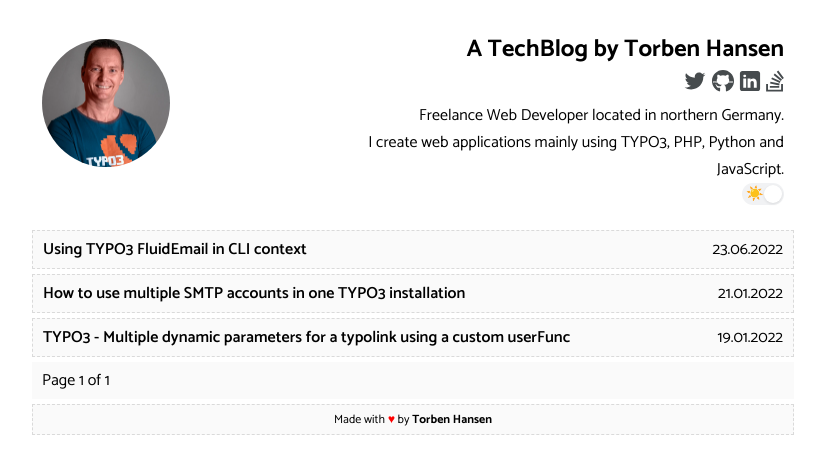
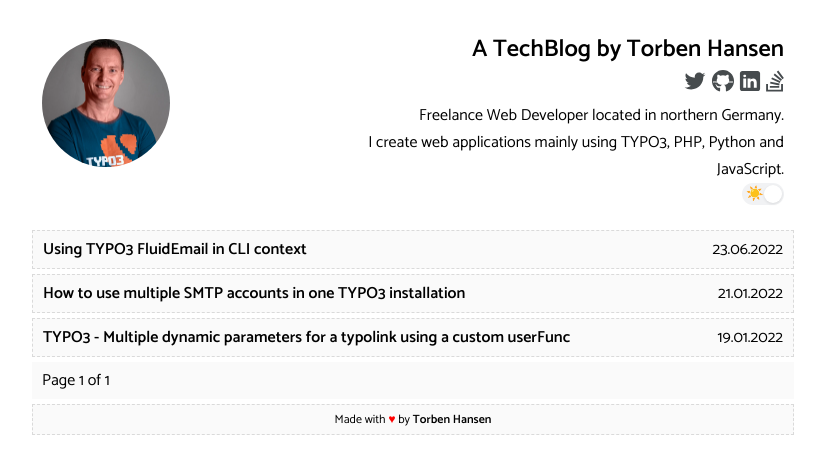
Before and after one commit to derhansen/derhansen.github.io, a Jekyll site: the page built from index.html, in a window 1280 px wide. Shown: the top 474 px of the page, without its empty margins (227-1052 px from the left). Built offline with Jekyll 4.4.1, drawn with Linux system fonts in a browser that asks for light colours; the list of posts is cut into pages by our own code; comment, search, counter and statistics services are not loaded.

Commit message:
Serve Google Webfonts locally

```diff
--- a/_config.yml
+++ b/_config.yml
@@ -32,6 +32,9 @@
   input: GFM
   syntax_highlighter: rouge
 
+webrick:
+  headers:
+    Access-Control-Allow-Origin: "*"
 
 exclude:
   - .jekyll-cache
--- a/assets/css/style.css
+++ b/assets/css/style.css
@@ -1,4 +1,43 @@
-@import url('https://fonts.googleapis.com/css?family=Catamaran:400,500,600,700&subset=latin-ext');
+/* catamaran-regular - latin-ext */
+@font-face {
+  font-family: 'Catamaran';
+  font-style: normal;
+  font-weight: 400;
+  src: url('../fonts/catamaran-v15-latin-ext-regular.eot'); /* IE9 Compat Modes */
+  src: local(''),
+  url('../fonts/catamaran-v15-latin-ext-regular.eot?#iefix') format('embedded-opentype'), /* IE6-IE8 */
+  url('../fonts/catamaran-v15-latin-ext-regular.woff2') format('woff2'), /* Super Modern Browsers */
+  url('../fonts/catamaran-v15-latin-ext-regular.woff') format('woff'), /* Modern Browsers */
+  url('../fonts/catamaran-v15-latin-ext-regular.ttf') format('truetype'), /* Safari, Android, iOS */
+  url('../fonts/catamaran-v15-latin-ext-regular.svg#Catamaran') format('svg'); /* Legacy iOS */
+}
+/* catamaran-500 - latin-ext */
+@font-face {
+  font-family: 'Catamaran';
+  font-style: normal;
+  font-weight: 500;
+  src: url('../fonts/catamaran-v15-latin-ext-500.eot'); /* IE9 Compat Modes */
+  src: local(''),
+  url('../fonts/catamaran-v15-latin-ext-500.eot?#iefix') format('embedded-opentype'), /* IE6-IE8 */
+  url('../fonts/catamaran-v15-latin-ext-500.woff2') format('woff2'), /* Super Modern Browsers */
+  url('../fonts/catamaran-v15-latin-ext-500.woff') format('woff'), /* Modern Browsers */
+  url('../fonts/catamaran-v15-latin-ext-500.ttf') format('truetype'), /* Safari, Android, iOS */
+  url('../fonts/catamaran-v15-latin-ext-500.svg#Catamaran') format('svg'); /* Legacy iOS */
+}
+/* catamaran-600 - latin-ext */
+@font-face {
+  font-family: 'Catamaran';
+  font-style: normal;
+  font-weight: 600;
+  src: url('../fonts/catamaran-v15-latin-ext-600.eot'); /* IE9 Compat Modes */
+  src: local(''),
+  url('../fonts/catamaran-v15-latin-ext-600.eot?#iefix') format('embedded-opentype'), /* IE6-IE8 */
+  url('../fonts/catamaran-v15-latin-ext-600.woff2') format('woff2'), /* Super Modern Browsers */
+  url('../fonts/catamaran-v15-latin-ext-600.woff') format('woff'), /* Modern Browsers */
+  url('../fonts/catamaran-v15-latin-ext-600.ttf') format('truetype'), /* Safari, Android, iOS */
+  url('../fonts/catamaran-v15-latin-ext-600.svg#Catamaran') format('svg'); /* Legacy iOS */
+}
+
 :root {
     --bg-color: #fafafa;
     --bg-hover-color: #ececec;
```
Also changed, not shown: assets/fonts/catamaran-v15-latin-ext-500.ttf (added), assets/fonts/catamaran-v15-latin-ext-500.woff (added), assets/fonts/catamaran-v15-latin-ext-500.woff2 (added), assets/fonts/catamaran-v15-latin-ext-600.ttf (added), assets/fonts/catamaran-v15-latin-ext-600.woff (added), assets/fonts/catamaran-v15-latin-ext-600.woff2 (added), assets/fonts/catamaran-v15-latin-ext-regular.ttf (added), assets/fonts/catamaran-v15-latin-ext-regular.woff (added), assets/fonts/catamaran-v15-latin-ext-regular.woff2 (added), 6 other files.
